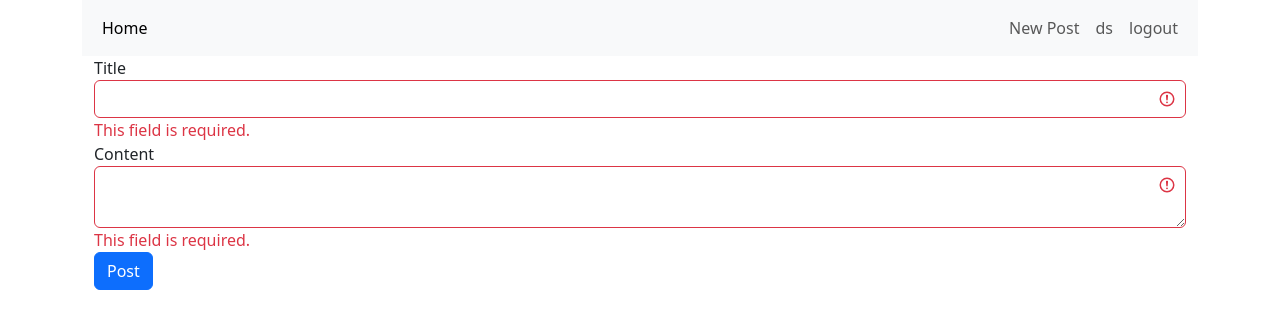
After one commit to mukuld123/basic_flask, a Flask app: page /post/new in a window 1280 px wide. The commit adds this page. Shown: the top 329 px of the page. Run offline with Flask 3, Linux system fonts and the light colour scheme; a user stored in the database is signed in; some libraries are stand-ins or nearby versions.

Commit message:
completed the app

```diff
--- a/flaskblog/forms.py
+++ b/flaskblog/forms.py
@@ -1,5 +1,5 @@
 from flask_wtf import FlaskForm
-from wtforms import StringField, PasswordField, SubmitField, BooleanField, ValidationError
+from wtforms import StringField, PasswordField, SubmitField, BooleanField, ValidationError, TextAreaField
 from wtforms.validators import DataRequired, Length, Email, EqualTo
 from flaskblog.models import User
 
@@ -26,3 +26,8 @@ class LoginForm(FlaskForm):
     password = PasswordField('Password', validators=[DataRequired()])
     remember = BooleanField('Remember me')
     submit = SubmitField('Log in')
+
+class PostForm(FlaskForm):
+    title = StringField('Title',validators=[DataRequired()])
+    content = TextAreaField('Content', validators=[DataRequired()])
+    submit = SubmitField('Post')
--- a/flaskblog/routes.py
+++ b/flaskblog/routes.py
@@ -1,17 +1,15 @@
-from flask import render_template, flash, redirect, url_for
+from flask import render_template, flash, redirect, url_for, abort, request
 from flaskblog import app, db, bcrypt
 from flaskblog.models import User, Post
-from flaskblog.forms import RegistrationForm, LoginForm
+from flaskblog.forms import RegistrationForm, LoginForm, PostForm
 from flask_login import login_user, current_user, logout_user, login_required
 
 @app.route('/')
 @app.route('/home')
 def home():
-    return render_template('index.html')
+    posts = Post.query.all()
+    return render_template('index.html', posts=posts)
 
-@app.route('/code')
-def code():
-    return render_template('code.html')
 
 @app.route('/register', methods=['GET','POST'])
 def register():
@@ -54,3 +52,49 @@ def logout():
 @login_required
 def account():
     return render_template('account.html')
+
+@app.route('/post/new', methods=['GET', 'POST'])
+@login_required
+def new_post():
+    form = PostForm()
+    if form.validate():
+        post = Post(title=form.title.data, content=form.content.data, author=current_user)
+        db.session.add(post)
+        db.session.commit()
+        flash('Your post is created.','success')
+        return redirect(url_for('home'))
+    return render_template('create_post.html', form=form)
+
+@app.route('/post/<int:post_id>')
+def post(post_id):
+    post = Post.query.get_or_404(post_id)
+    return render_template('post.html',post=post)
+
+@app.route('/post/<int:post_id>/update', methods=['GET', 'POST'])
+@login_required
+def update_post(post_id):
+    post = Post.query.get_or_404(post_id)
+    if post.author != current_user:
+        abort(403)
+    form = PostForm()
+    if form.validate():
+        post.title = form.title.data
+        post.content = form.content.data
+        db.session.commit()
+        flash('Post has been updated')
+        return redirect(url_for('post', post_id=post.id))
+    elif request.method == 'GET':
+        form.title.data = post.title
+        form.content.data = post.content
+    return render_template('create_post.html', form=form)
+
+@app.route('/post/<int:post_id>/delete', methods=['POST'])
+@login_required
+def delete_post(post_id):
+    post = Post.query.get_or_404(post_id)
+    if post.author != current_user:
+        abort(403)
+    db.session.delete(post)
+    db.session.commit()
+    flash('Post has been deleted', 'success')
+    return redirect(url_for('home'))
--- a/flaskblog/templates/code.html
+++ /dev/null
@@ -1,4 +0,0 @@
-{% extends "layout.html" %}
-{% block content %}
-    <h1>This is the code page</h1>
-{% endblock content %}
--- /dev/null
+++ b/flaskblog/templates/create_post.html
@@ -0,0 +1,36 @@
+{% extends "layout.html" %}
+{% block content %}
+<div class="container">
+
+    <form method="POST" action="">
+        {{ form.hidden_tag() }}
+
+        <div class="form-group">
+            {{ form.title.label() }}
+            {% if not form.title.errors %}
+            {{ form.title(class='form-control') }}
+            {% else %}
+            {{ form.title(class='form-control is-invalid') }}
+            {% for error in form.title.errors %}
+            <span class="text-danger">{{ error }}</span>
+            {% endfor %}
+            {% endif %}
+        </div>
+        <div class="form-group">
+            {{ form.content.label() }}
+            {% if not form.content.errors %}
+            {{ form.content(class='form-control') }}
+            {% else %}
+            {{ form.content(class='form-control is-invalid') }}
+            {% for error in form.content.errors %}
+            <span class="text-danger">{{ error }}</span>
+            {% endfor %}
+            {% endif %}
+        </div>
+
+
+        {{ form.submit(class='btn btn-primary') }}
+    </form>
+
+    </form>
+{% endblock content %}
--- a/flaskblog/templates/layout.html
+++ b/flaskblog/templates/layout.html
@@ -22,6 +22,7 @@
             </ul>
             <div class="navbar-nav">
                 {% if current_user.is_authenticated %}
+                <a class="nav-item nav-link" href="{{ url_for('new_post') }}">New Post</a>
                 <a class="nav-item nav-link" href="{{ url_for('account') }}">{{ current_user.username }}</a>
                 <a class="nav-item nav-link" href="{{ url_for('logout') }}">logout</a>
                 {% else %}
@@ -45,6 +46,9 @@
       </div>
         {% block content %}{% endblock %}
     </div>
-        <script src="https://cdn.jsdelivr.net/npm/bootstrap@5.3.0/dist/js/bootstrap.bundle.min.js" integrity="sha384-geWF76RCwLtnZ8qwWowPQNguL3RmwHVBC9FhGdlKrxdiJJigb/j/68SIy3Te4Bkz" crossorigin="anonymous"></script>
+      <script src="https://cdn.jsdelivr.net/npm/bootstrap@5.3.0/dist/js/bootstrap.bundle.min.js" integrity="sha384-geWF76RCwLtnZ8qwWowPQNguL3RmwHVBC9FhGdlKrxdiJJigb/j/68SIy3Te4Bkz" crossorigin="anonymous"></script>
+      <script src="https://code.jquery.com/jquery-3.2.1.slim.min.js" integrity="sha384-KJ3o2DKtIkvYIK3UENzmM7KCkRr/rE9/Qpg6aAZGJwFDMVNA/GpGFF93hXpG5KkN" crossorigin="anonymous"></script>
+      <script src="https://cdnjs.cloudflare.com/ajax/libs/popper.js/1.12.3/umd/popper.min.js" integrity="sha384-vFJXuSJphROIrBnz7yo7oB41mKfc8JzQZiCq4NCceLEaO4IHwicKwpJf9c9IpFgh" crossorigin="anonymous"></script>
+      <script src="https://maxcdn.bootstrapcdn.com/bootstrap/4.0.0-beta.2/js/bootstrap.min.js" integrity="sha384-alpBpkh1PFOepccYVYDB4do5UnbKysX5WZXm3XxPqe5iKTfUKjNkCk9SaVuEZflJ" crossorigin="anonymous"></script>
   </body>
 </html>
--- a/requirements.txt
+++ b/requirements.txt
@@ -1,7 +1,10 @@
+bcrypt==4.0.1
 blinker==1.6.2
 click==8.1.4
 dnspython==2.3.0
 Flask==2.3.2
+Flask-Bcrypt==1.0.1
+Flask-Login==0.6.2
 Flask-SQLAlchemy==3.0.5
 Flask-WTF==1.1.1
 idna==3.4
```
Also changed, not shown: flaskblog/templates/index.html (+12 -1 lines), flaskblog/templates/post.html (added, +38 -0 lines), instance/site.db.
